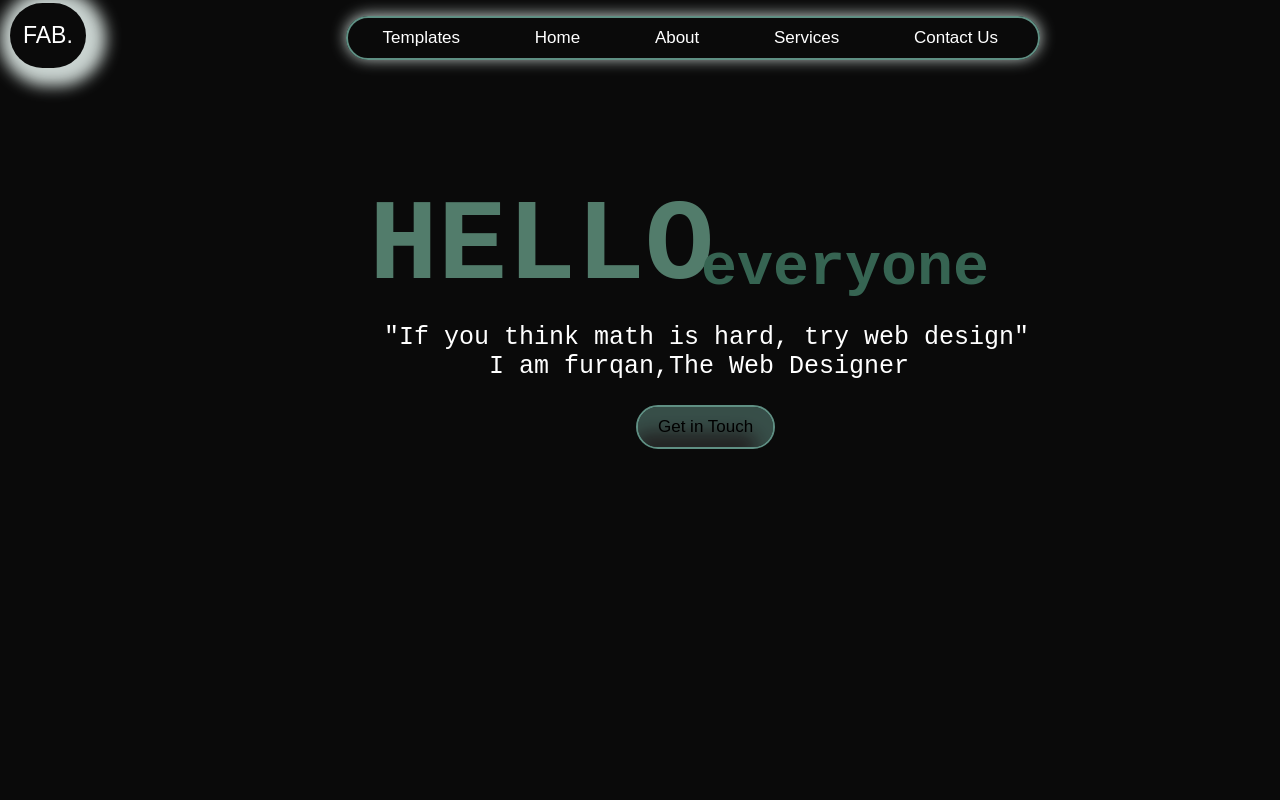
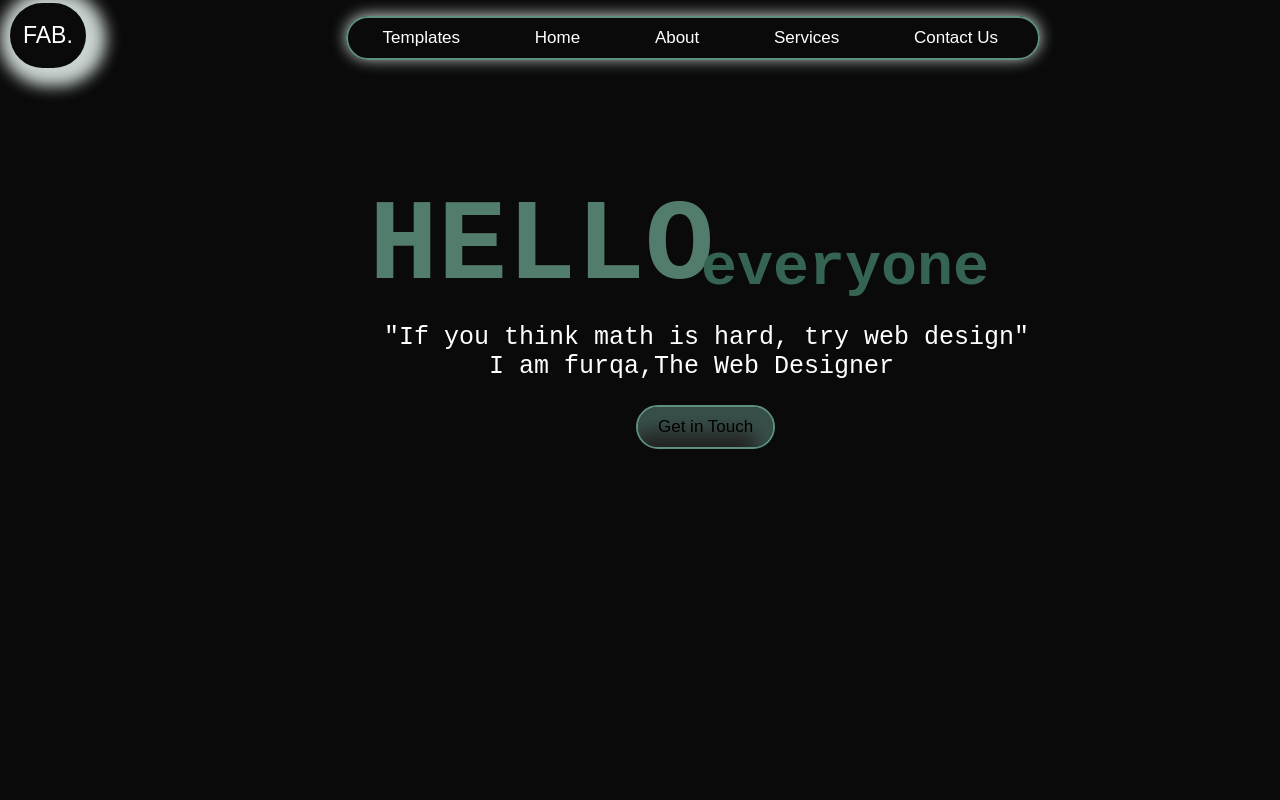
Before and after one commit to boltbuttar/Web_prac2, a plain HTML site: page index.html in a window 1280 px wide. Shown: the top 800 px of the page. Drawn offline with Linux system fonts and the light colour scheme.

Commit message:
Update index.html

```diff
--- a/index.html
+++ b/index.html
@@ -17,7 +17,7 @@
         <div class="hero-content">
     <pre><h1>HELLO</h1><h2>everyone</h2></pre>
 <pre><p>"If you think math is hard, try web design"
-       I am furqan,The Web Designer</p></pre>
+       I am furqa,The Web Designer</p></pre>
          <div class ="btn"> <input type="button" value="Get in Touch"></div>
         </div>
 
```
